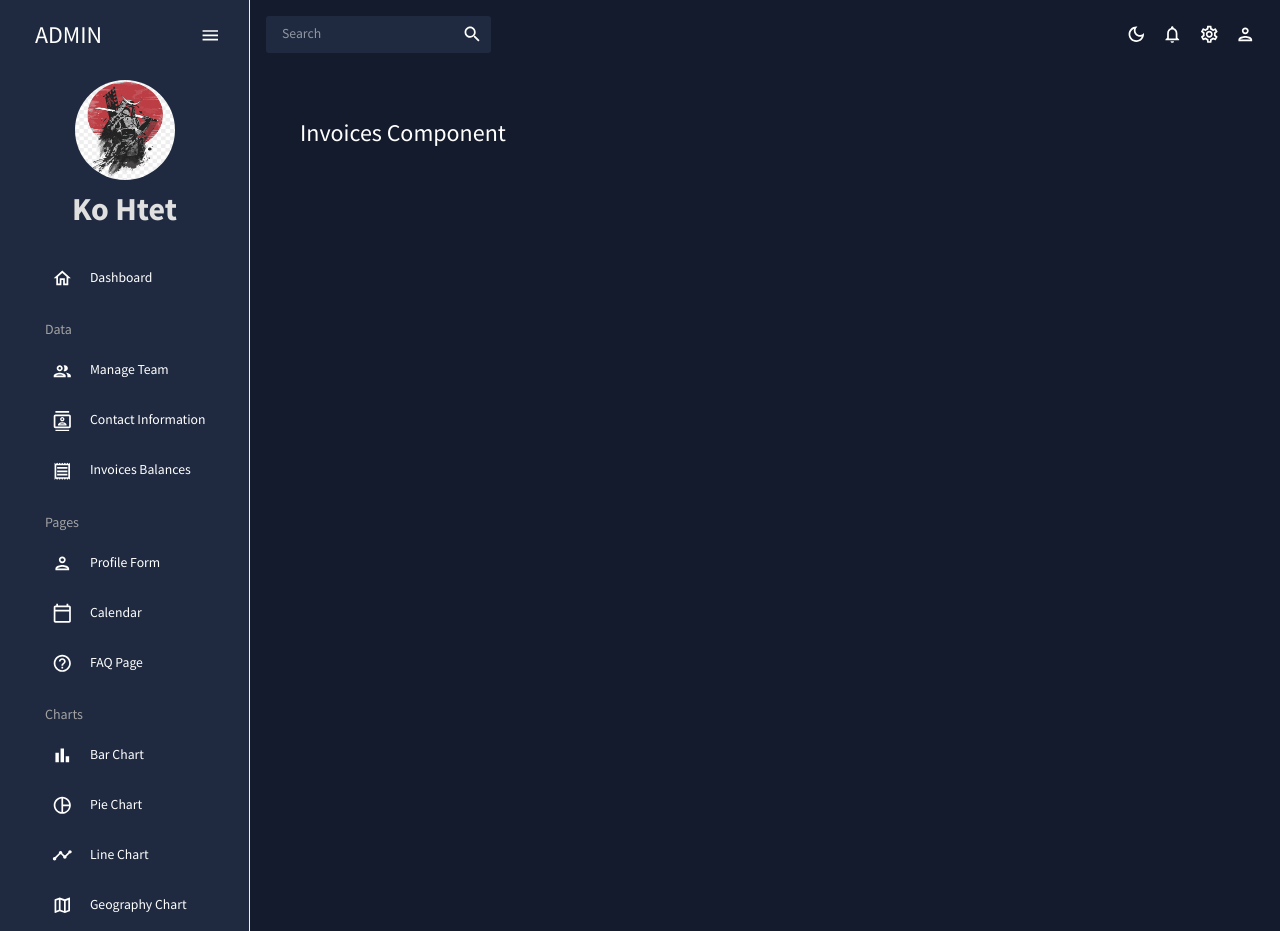
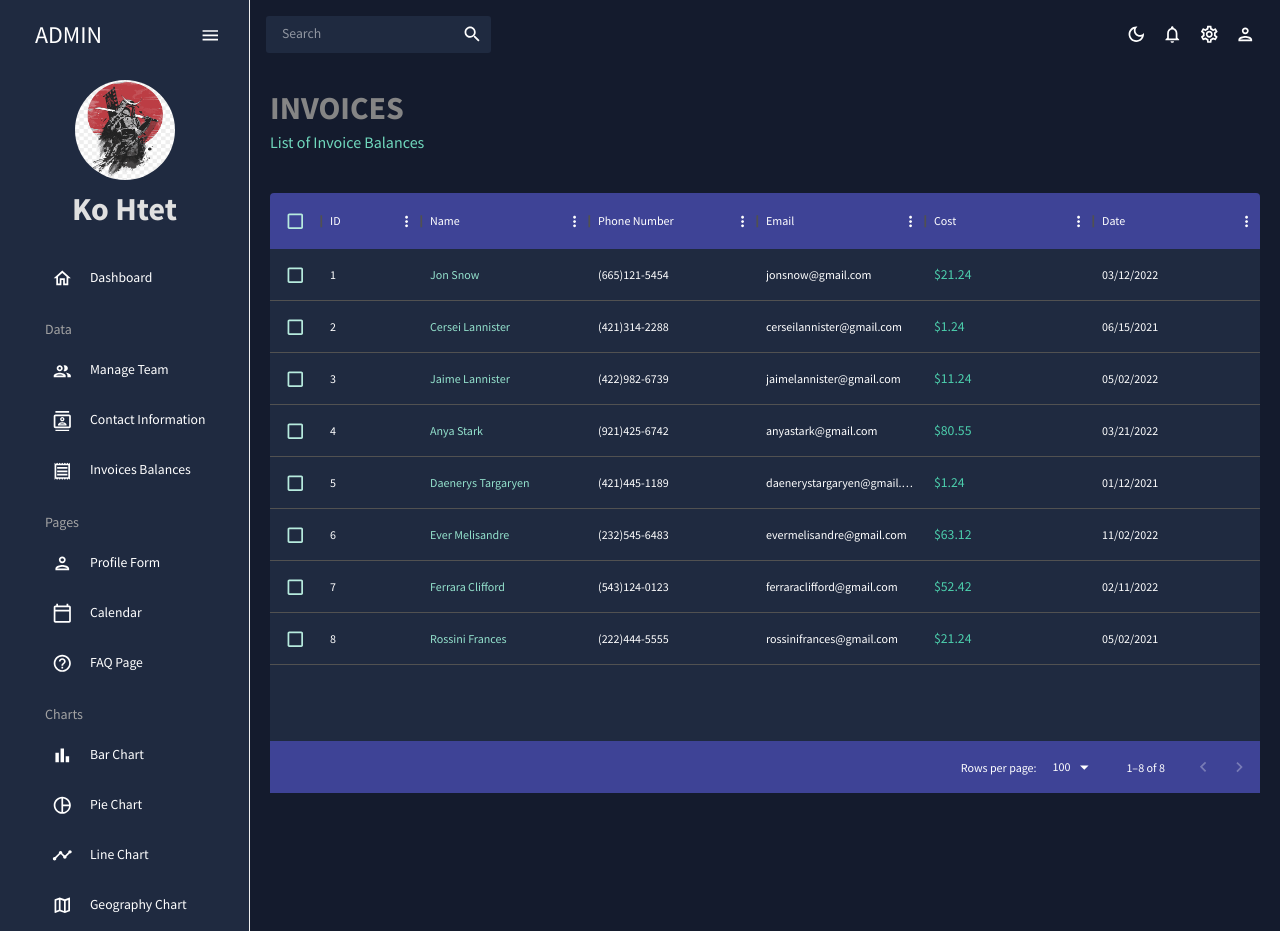
Before and after one commit to htetsoemoe/react-admin-dashboard, a React (Vite) app in the folder admin-dashboard/: page /invoices in a window 1280 px wide. Built offline with nearby package versions, Linux system fonts and the light colour scheme.

Commit message:
invoice component and geography component

```diff
--- /dev/null
+++ b/admin-dashboard/src/components/GeographyChart.jsx
@@ -0,0 +1,92 @@
+import React from 'react'
+import { ResponsiveChoropleth } from '@nivo/geo'
+import { useTheme } from '@mui/material'
+import { tokens } from '../theme'
+import { geoFeatures } from '../data/mockGeoFeatures'
+import { mockGeographyData as data } from '../data/mockData'
+
+const GeographyChart = ({ isDashboard = false }) => {
+    const theme = useTheme()
+    const colors = tokens(theme.palette.mode)
+
+    return (
+        <ResponsiveChoropleth
+            data={data}
+            theme={{
+                axis: {
+                    domain: {
+                        line: {
+                            stroke: colors.grey[100],
+                        },
+                    },
+                    legend: {
+                        text: {
+                            fill: colors.grey[100],
+                        },
+                    },
+                    ticks: {
+                        line: {
+                            stroke: colors.grey[100],
+                            strokeWidth: 1,
+                        },
+                        text: {
+                            fill: colors.grey[100],
+                        },
+                    },
+                },
+                legends: {
+                    text: {
+                        fill: colors.grey[100],
+                    },
+                },
+                tooltip: {
+                    container: {
+                        color: colors.primary[500]
+                    }
+                }
+            }}
+            features={geoFeatures.features} // using geoFeatures
+            margin={{ top: 0, right: 0, bottom: 0, left: 0 }}
+            domain={[0, 1000000]}
+            unknownColor="#666666"
+            label="properties.name"
+            valueFormat=".2s"
+            projectionScale={isDashboard ? 40 : 150}    // conditional render
+            projectionTranslation={isDashboard ? [0.49, 0.6] : [0.5, 0.5]}  // conditional render
+            projectionRotation={[0, 0, 0]}
+            borderWidth={1.5}
+            borderColor="#ffffff"
+            legends={
+                !isDashboard    // conditional render
+                    ? [
+                        {
+                            anchor: "bottom-left",
+                            direction: "column",
+                            justify: true,
+                            translateX: 20,
+                            translateY: -100,
+                            itemsSpacing: 0,
+                            itemWidth: 94,
+                            itemHeight: 18,
+                            itemDirection: "left-to-right",
+                            itemTextColor: colors.grey[100],
+                            itemOpacity: 0.85,
+                            symbolSize: 18,
+                            effects: [
+                                {
+                                    on: "hover",
+                                    style: {
+                                        itemTextColor: "#ffffff",
+                                        itemOpacity: 1,
+                                    },
+                                },
+                            ],
+                        },
+                    ]
+                    : undefined
+            }
+        />
+    )
+}
+
+export default GeographyChart
--- a/admin-dashboard/src/scenes/geography/index.jsx
+++ b/admin-dashboard/src/scenes/geography/index.jsx
@@ -1,11 +1,25 @@
 import React from 'react'
-import { Typography } from '@mui/material'
+import { Box, useTheme } from '@mui/material'
+import GeographyChart from '../../components/GeographyChart'
+import Header from '../../components/Header'
+import { tokens } from '../../theme'
 
 const index = () => {
+  const theme = useTheme()
+  const colors = tokens(theme.palette.mode)
+
   return (
-    <div>
-      <Typography variant='h3' sx={{ ml: "50px", mt: "50px" }}>Geography Component</Typography>
-    </div>
+    <Box m="20px">
+      <Header title="Geography" subtitle="Simple Geography Chart" />
+
+      <Box
+        height="75vh"
+        border={`1px solid ${colors.grey[100]}`}
+        borderRadius="4px"
+      >
+        <GeographyChart />
+      </Box>
+    </Box>
   )
 }
 
--- a/admin-dashboard/src/scenes/invoices/index.jsx
+++ b/admin-dashboard/src/scenes/invoices/index.jsx
@@ -1,12 +1,86 @@
 import React from 'react'
-import { Typography } from '@mui/material'
+import { Box, Typography, useTheme } from '@mui/material'
+import { DataGrid } from '@mui/x-data-grid';
+import { tokens } from '../../theme';
+import { mockDataInvoices } from '../../data/mockData';
+import Header from '../../components/Header';
 
 const index = () => {
+  const theme = useTheme();
+  const colors = tokens(theme.palette.mode);
+
+  const columns = [
+    { field: "id", headerName: "ID" },
+    {
+      field: "name",
+      headerName: "Name",
+      flex: 1,
+      cellClassName: "name-column--cell",
+    },
+    {
+      field: "phone",
+      headerName: "Phone Number",
+      flex: 1,
+    },
+    {
+      field: "email",
+      headerName: "Email",
+      flex: 1,
+    },
+    {
+      field: "cost",
+      headerName: "Cost",
+      flex: 1,
+      renderCell: (params) => (
+        <Typography color={colors.greenAccent[500]}>
+          ${params.row.cost}
+        </Typography>
+      ),
+    },
+    {
+      field: "date",
+      headerName: "Date",
+      flex: 1,
+    },
+  ];
+
   return (
-    <div>
-      <Typography variant='h3' sx={{ ml: "50px", mt: "50px" }}>Invoices Component</Typography>
-    </div>
-  )
+    <Box m="20px">
+      <Header title="INVOICES" subtitle="List of Invoice Balances" />
+
+      <Box
+        m="40px 0 0 0"
+        height="75vh"
+        sx={{
+          "& .MuiDataGrid-root": {
+            border: "none",
+          },
+          "& .MuiDataGrid-cell": {
+            borderBottom: "none",
+          },
+          "& .name-column--cell": {
+            color: colors.greenAccent[300],
+          },
+          "& .MuiDataGrid-columnHeaders": {
+            backgroundColor: colors.blueAccent[700],
+            borderBottom: "none",
+          },
+          "& .MuiDataGrid-virtualScroller": {
+            backgroundColor: colors.primary[400],
+          },
+          "& .MuiDataGrid-footerContainer": {
+            borderTop: "none",
+            backgroundColor: colors.blueAccent[700],
+          },
+          "& .MuiCheckbox-root": {
+            color: `${colors.greenAccent[200]} !important`,
+          },
+        }}
+      >
+        <DataGrid checkboxSelection rows={mockDataInvoices} columns={columns} />
+      </Box>
+    </Box>
+  );
 }
 
 export default index
```
